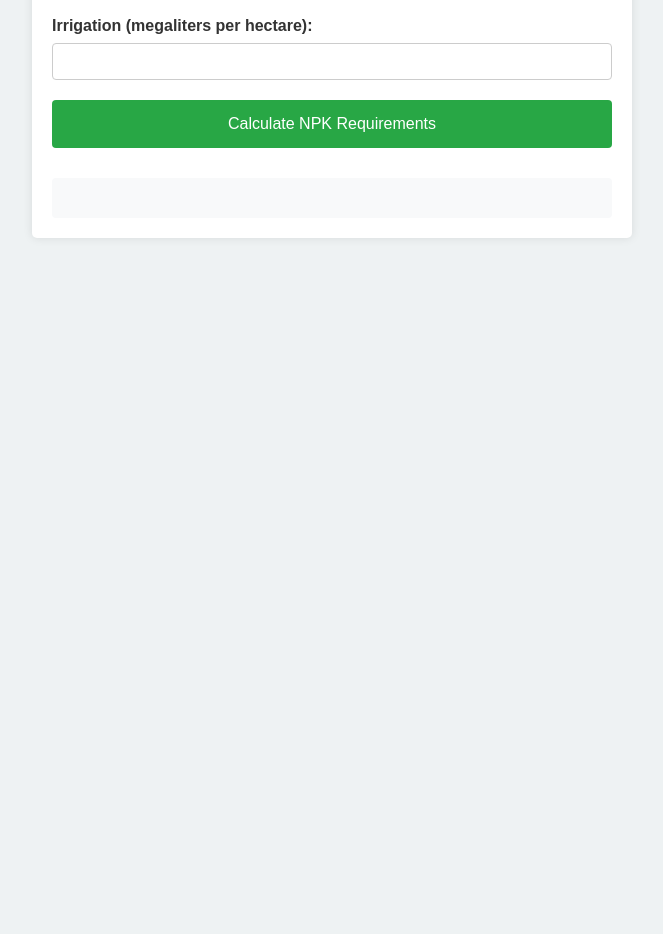
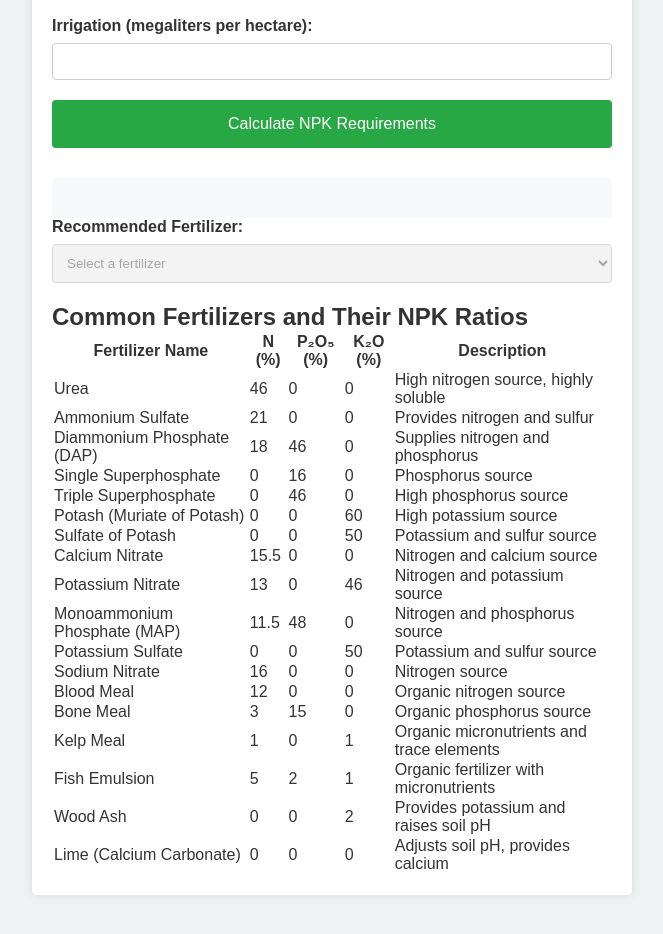
Before and after one commit to cropcrusaders/NPK-Calculator-with-Rainfall-Input, a plain HTML site: page index.html in a window 1280 px wide. Shown: the part 574-1508 px from the top of the page, without its empty margins (308-971 px from the left). Before the commit the page ends 862 px from the top, so only its background shows below. Drawn offline with Linux system fonts and the light colour scheme.

Commit message:
Update index.html

```diff
--- a/index.html
+++ b/index.html
@@ -78,6 +78,34 @@
 
         <!-- Results Section -->
         <div id="results"></div>
+
+        <!-- Fertilizer Recommendations -->
+        <div class="input-group">
+            <label for="fertilizer">Recommended Fertilizer:</label>
+            <select id="fertilizer" disabled>
+                <option value="" disabled selected>Select a fertilizer</option>
+                <!-- Options will be populated dynamically via JavaScript -->
+            </select>
+        </div>
+
+        <!-- Fertilizer Information Table -->
+        <div id="fertilizerInfo" class="fertilizer-info">
+            <h2>Common Fertilizers and Their NPK Ratios</h2>
+            <table>
+                <thead>
+                    <tr>
+                        <th>Fertilizer Name</th>
+                        <th>N (%)</th>
+                        <th>P₂O₅ (%)</th>
+                        <th>K₂O (%)</th>
+                        <th>Description</th>
+                    </tr>
+                </thead>
+                <tbody>
+                    <!-- Fertilizer data will be inserted here -->
+                </tbody>
+            </table>
+        </div>
     </div>
 
     <script src="scripts.js"></script>
```
Lines whose indentation alone changed are shown as unchanged.
